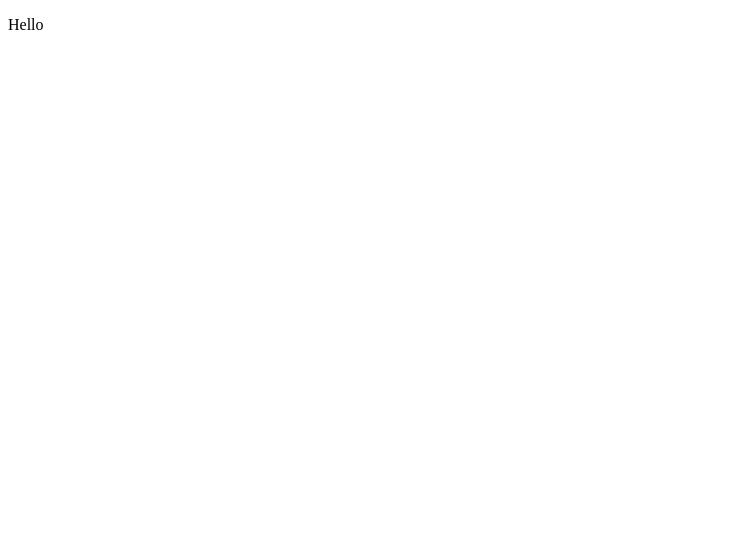
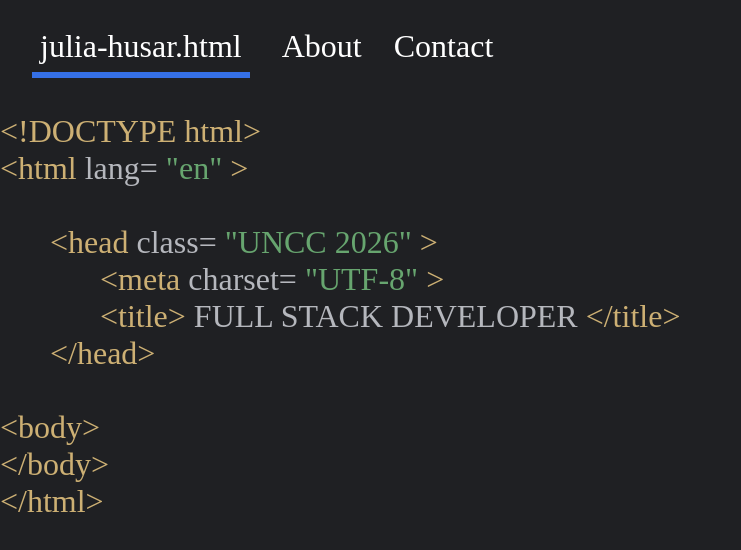
Before and after one commit to JuliaHusar/JuliaHusar.github.io, a website: page index.html in a window 1280 px wide. Shown: the whole page, without its empty margins (0-741 px from the left). Drawn offline with Linux system fonts and the light colour scheme.

Commit message:
Version 1.0
Base Version

```diff
--- /dev/null
+++ b/Main.js
@@ -0,0 +1,12 @@
+window.onload = function() {
+    var navLinks = document.querySelectorAll('nav ul li a');
+
+    for (var i = 0; i < navLinks.length; i++) {
+        if (navLinks[i].href === document.URL) {
+            navLinks[i].className = 'active';
+            console.log(navLinks[i].href);
+        }
+        console.log(navLinks[i].href);
+
+    }
+}
--- /dev/null
+++ b/Styles.css
@@ -0,0 +1,65 @@
+/* Affecting Everything */
+body{
+    margin: 0;
+    padding: 0;
+    font-family: "JetBrains Mono", serif;
+    font-size: 2em;
+    background-color: #1f2023;
+}
+:root{
+    --indent: 50px;
+    --doubleIndent: 100px;
+    --green: #67a56f;
+    --tagColor: #cdb074;
+    --white: #b5b7bd;
+}
+
+/* General Elements */
+#heading-section{
+    text-indent: var(--indent);
+}
+
+.tagColor{
+    color: var(--tagColor);
+}
+#language{
+    color: var(--green);
+}
+.tagProperties{
+    color: #b5b7bd;
+}
+.charset{
+    color: var(--green);
+}
+/* Head Elements */
+#metaTag{
+    text-indent: var(--doubleIndent);
+}
+#titleTag{
+    text-indent: var(--doubleIndent);
+}
+#titleSpan{
+    color: var(--white);
+}
+/* Nav Elements */
+nav ul {
+    display: flex;
+    list-style: none;
+    justify-content: start;
+    padding: 0;
+    margin: 1rem;
+}
+nav ul li {
+    padding: .75rem 1rem 2rem;
+}
+nav ul li a {
+    text-decoration: none;
+    color: white;
+
+}
+nav ul li a.active {
+    padding: .5rem;
+    border-bottom: 6px solid #3570e7;
+}
+
+/* Body Elements */
--- a/index.html
+++ b/index.html
@@ -1,10 +1,61 @@
 <!DOCTYPE html>
 <html lang="en">
+
 <head>
     <meta charset="UTF-8">
-    <title>Title</title>
+    <title>Julia Husar</title>
+       <link rel="stylesheet" href="Styles.css">
+        <link rel="stylesheet" href="https://fonts.googleapis.com/css?family=Domine">
+
+<script src="Main.js"></script>
+    <nav>
+        <ul>
+            <li><a href="index.html">julia-husar.html</a></li>
+            <li><a href="about.html">About</a></li>
+            <li><a href="contact.html">Contact</a></li>
+        </ul>
+    </nav>
 </head>
 <body>
-<p>Hello</p>
+    <main>
+        <!-- HTML Declaration -->
+        <div class="tagColor">
+            <div id="docTypeTag">&lt!DOCTYPE html&gt</div>
+            <div id="htmlOpeningTag">&lthtml
+                <span class="tagProperties"> lang=
+                    <span id="language">"en"</span>
+                </span>&gt
+            </div>
+
+            <!-- Header Section -->
+            <br>
+            <div id="heading-section">
+                <div id="headOpeningTag">&lthead
+                    <span class="tagProperties">class=
+                        <span class="charset">&quotUNCC 2026&quot</span>
+                    </span>&gt</div>
+                <div id="metaTag">
+                    &ltmeta
+                    <span class="tagProperties"> charset=
+                        <span class="charset">"UTF-8"</span>
+                    </span>&gt
+                </div>
+                <div id="titleTag">
+                    &lttitle&gt
+                    <span id="titleSpan">FULL STACK DEVELOPER</span>
+                    &lt/title&gt
+                </div>
+                <div id="headClosingTag">&lt/head&gt</div>
+            </div>
+            <br>
+
+            <!-- Body Section -->
+            <div id="bodySection">
+                <div id="bodyOpeningTag">&ltbody&gt</div>
+                <div id="bodyClosingTag">&lt/body&gt</div>
+            </div>
+            <div id="htmlClosingTag">&lt/html&gt</div>
+        </div>
+    </main>
 </body>
 </html>
--- /dev/null
+++ b/package.json
@@ -0,0 +1,5 @@
+{
+  "dependencies": {
+    "bootstrap": "^5.3.2"
+  }
+}
```
Also changed, not shown: 2 other files.
